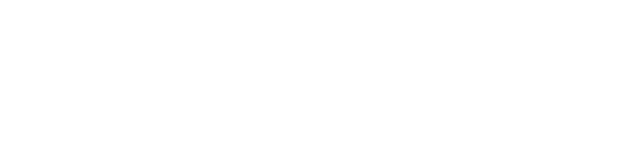
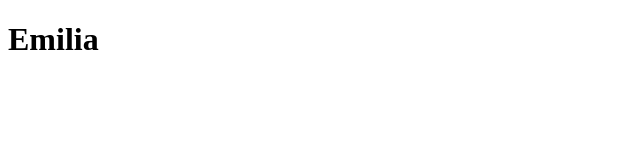
Before and after one commit to EmiliaDzhetere/17.10.2023, a plain HTML site: page index.html in a window 1280 px wide. Shown: the whole page, without its empty margins (0-640 px from the left). Drawn offline with Linux system fonts and the light colour scheme.

Commit message:
Added name Emilia

```diff
--- a/index.html
+++ b/index.html
@@ -6,6 +6,6 @@
     <title>Document</title>
 </head>
 <body>
-
+  <h1>Emilia</h1>
 </body>
 </html>
```
